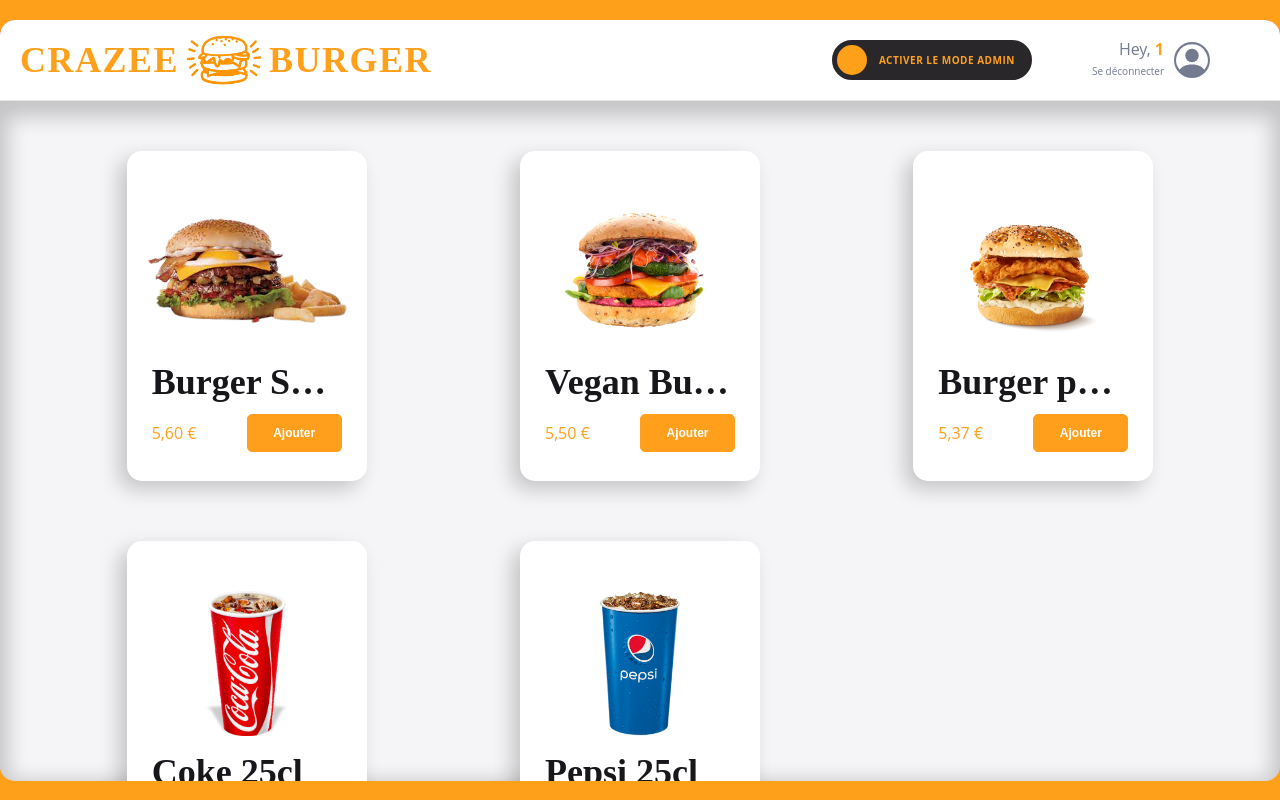
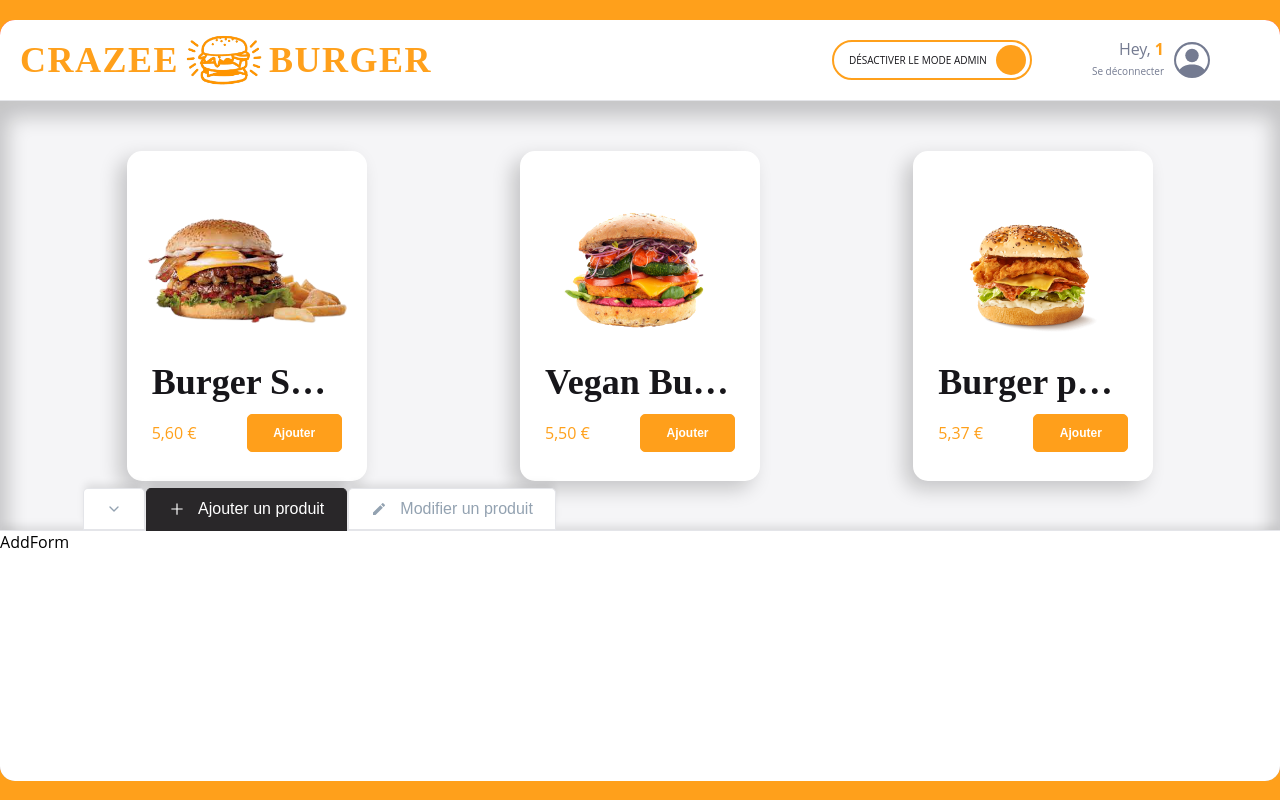
Before and after one commit to AzN-StaR27/crazee-burger, a React app: page /order/1 in a window 1280 px wide. Built offline with nearby package versions, Linux system fonts and the light colour scheme; the HTML template or start-up script is replaced by a standard one.

Commit message:
🚧 F08: ADMIN > Panel > AddForm and EditForm

```diff
--- a/src/components/pages/order/Main/Admin/Admin.jsx
+++ b/src/components/pages/order/Main/Admin/Admin.jsx
@@ -2,7 +2,7 @@ import React, { useState } from "react";
 import styled from "styled-components";
 import { theme } from "../../../../../theme";
 import AdminTabs from "./AdminTabs";
-import AdminPanel from "./AdminPanel";
+import AdminPanel from "./AdminPanel/AdminPanel";
 import { useContext } from "react";
 import OrderContext from "../../../../../context/OrderContext";
 
--- /dev/null
+++ b/src/components/pages/order/Main/Admin/AdminPanel/AddForm.jsx
@@ -0,0 +1,5 @@
+import React from "react";
+
+export default function AddForm() {
+  return <div>AddForm</div>;
+}
--- a/src/components/pages/order/Main/Admin/AdminPanel.jsx
+++ b/src/components/pages/order/Main/Admin/AdminPanel/AdminPanel.jsx
@@ -1,9 +1,9 @@
 import React from "react";
 import styled from "styled-components";
-import { theme } from "../../../../../theme";
+import { theme } from "../../../../../../theme";
 import { useContext } from "react";
-import OrderContext from "../../../../../context/OrderContext";
-import { getTabSelected, TabsConfig } from "./TabsConfig";
+import OrderContext from "../../../../../../context/OrderContext";
+import { getTabSelected, TabsConfig } from "../TabsConfig";
 
 export default function AdminPanel() {
   const { currentTabSelected } = useContext(OrderContext);
@@ -12,7 +12,7 @@ export default function AdminPanel() {
   const tabSelected = getTabSelected(tabs, currentTabSelected);
 
   return (
-    <AdminPanelStyled>{tabSelected && tabSelected.label}</AdminPanelStyled>
+    <AdminPanelStyled>{tabSelected && tabSelected.Content}</AdminPanelStyled>
   );
 }
 
--- /dev/null
+++ b/src/components/pages/order/Main/Admin/AdminPanel/EditForm.jsx
@@ -0,0 +1,5 @@
+import React from "react";
+
+export default function EditForm() {
+  return <div>EditForm</div>;
+}
--- a/src/components/pages/order/Main/Admin/TabsConfig.jsx
+++ b/src/components/pages/order/Main/Admin/TabsConfig.jsx
@@ -1,17 +1,21 @@
 import React from "react";
 import { AiOutlinePlus } from "react-icons/ai";
 import { MdModeEditOutline } from "react-icons/md";
+import AddForm from "./AdminPanel/AddForm.jsx";
+import EditForm from "./AdminPanel/EditForm.jsx";
 
 export const TabsConfig = [
   {
     index: "add",
     label: "Ajouter un produit",
     Icon: <AiOutlinePlus />,
+    Content: <AddForm />,
   },
   {
     index: "edit",
     label: "Modifier un produit",
     Icon: <MdModeEditOutline />,
+    Content: <EditForm />,
   },
 ];
 //tabsConfig est une fonction qui renvoit un tableau : () => []
--- a/src/components/pages/order/OrderPage.jsx
+++ b/src/components/pages/order/OrderPage.jsx
@@ -9,7 +9,7 @@ import { useState } from "react";
 export default function OrderPage() {
   //state
 
-  const [isModeAdmin, setIsModeAdmin] = useState(false);
+  const [isModeAdmin, setIsModeAdmin] = useState(true);
   const [isCollapsed, setIsCollapsed] = useState(false);
   //collapse pour onglet réduit
   const [isAddSelected, setIsAddSelected] = useState(false);
```
